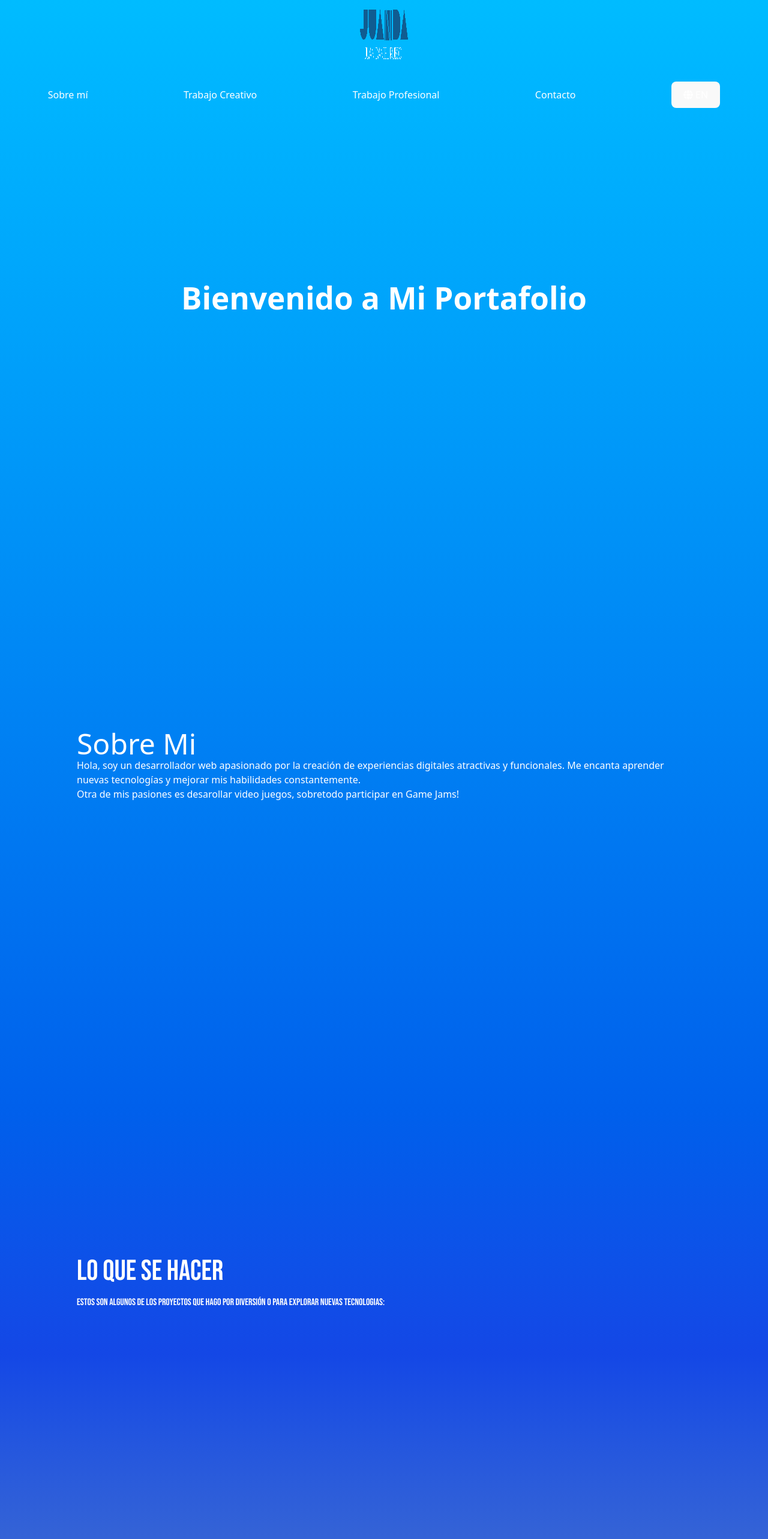
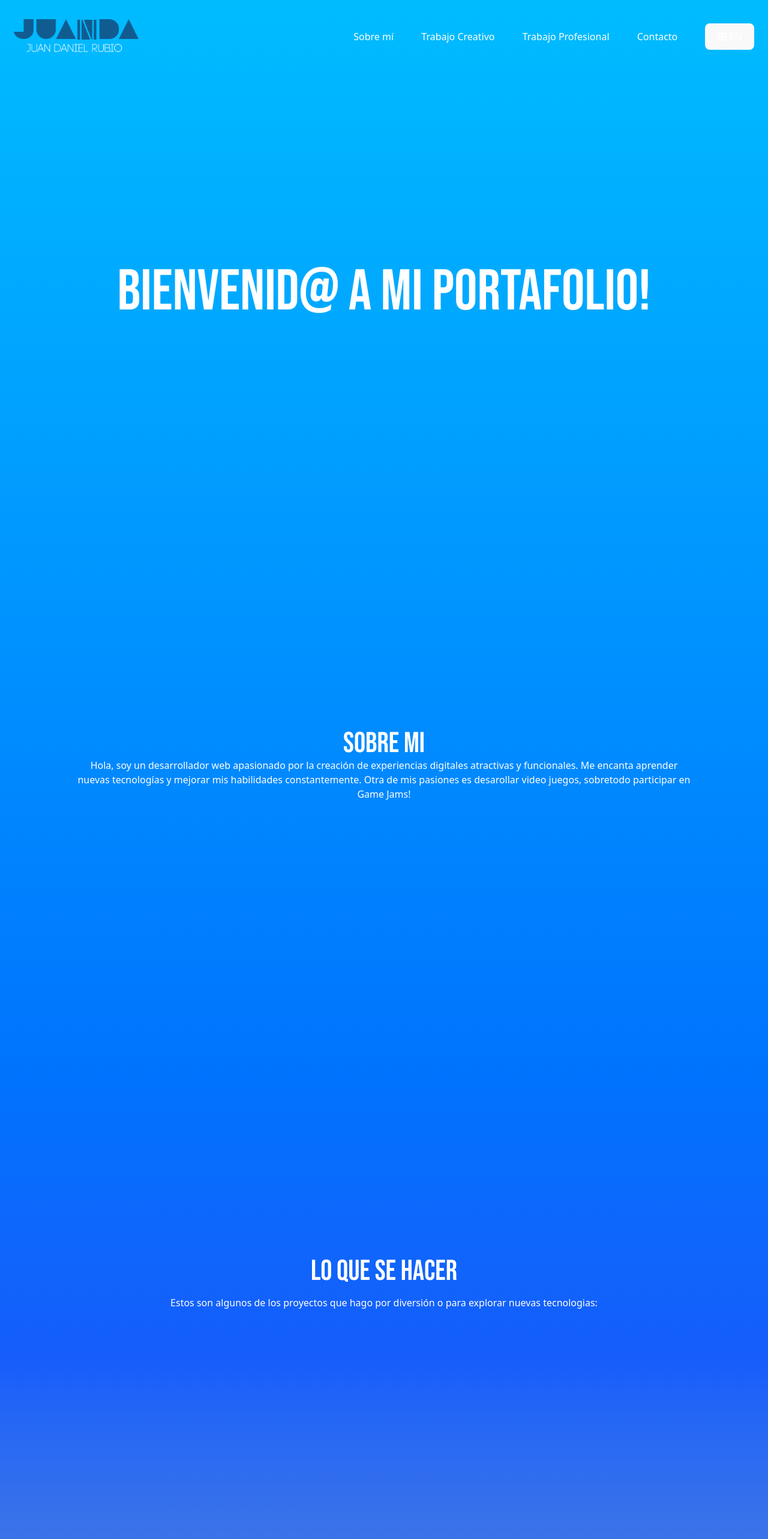
Before and after one commit to JdR2V/portfolio2, a React (Vite) app: page / in a window 1280 px wide. Shown: the top 2566 px of the page at 60% size. Built offline with nearby package versions, Linux system fonts and the light colour scheme.

Commit message:
Finishing adding the Components so I can start adding the cotent. Trying to fix the language toggle.

```diff
--- a/src/App.jsx
+++ b/src/App.jsx
@@ -10,6 +10,7 @@ import { SplitText } from "gsap/SplitText";
 import logoDark from "./assets/images/logo-dark.png";
 
 //Importing Components
+import Welcome from "./Components/welcome";
 import AboutMe from "./Components/aboutMe";
 import Contact from "./Components/contact";
 import Professional from "./Components/professional";
@@ -23,6 +24,7 @@ export default function PortfolioPage() {
   const [language, setLanguage] = useState("es");
   const circleRef = useRef(null);
 
+ {/* Scroll to top button visibility based on scroll position */}
   useEffect(() => {
     const handleScroll = () => {
       setShowButton(window.scrollY > 300);
@@ -35,6 +37,8 @@ export default function PortfolioPage() {
     window.scrollTo({ top: 0, behavior: "smooth" });
   };
 
+
+  {/* Smooth scrolling to sections */}
   const scrollToSection = (sectionId) => {
     const section = document.getElementById(sectionId);
     if (section) {
@@ -67,6 +71,8 @@ export default function PortfolioPage() {
     })
   };
 
+  {/* Text content based on language */}
+
   const text = {
     home: language === "en" ? "Home" : "Inicio",
     about: language === "en" ? "About Me" : "Sobre mí",
@@ -85,28 +91,30 @@ export default function PortfolioPage() {
   };
 
 
+  {/* Actual content of the website */}
   return (
-    <div className="font-sans scroll-smooth flex-col bg-gradient-to-b from-sky-400 via-blue-700 to-amber-400 text-white min-h-screen min-w-screen">
+    <div className="font-sans scroll-smooth flex-col bg-gradient-to-b from-sky-400 via-blue-600 to-amber-400 text-white min-h-screen min-w-screen">
       {/* Navbar */}
       <nav className="fixed top-0 w-full bg-transparent z-50 text-blue-950">
 
-        {/* Logo */}
-          <span className="mx-2 md:mx-0"><a href="#home" onClick={(e) => {e.preventDefault(); scrollToSection("home");}} ><img className="h-30 w-auto px-150 py-4" src={logoDark} alt="Logo in dark mode" /></a></span>
 
         <ul className="flex flex-wrap justify-center md:justify-around py-4 text-sm md:text-base items-center">
-          {/* About Link */}
+        {/* Logo */}
+          <span className="mx-2 md:mx-0"><a href="#home" onClick={(e) => {e.preventDefault(); scrollToSection("home");}} ><img className="h-20/50 w-20/50 py-4" src={logoDark} alt="Logo in dark mode" /></a></span>
+
+        {/* About Link */}
           <li className="mx-2 md:mx-0"><a href="#about" onClick={(e) => {e.preventDefault(); scrollToSection("about");}} className="hover:text-blue-500"><span className="text-white">{text.about}</span></a></li>
 
-          {/* Creative Link */}
+        {/* Creative Link */}
           <li className="mx-2 md:mx-0"><a href="#creative" onClick={(e) => {e.preventDefault(); scrollToSection("creative");}} className="hover:text-blue-500"><span className="text-white">{text.creative}</span></a></li>
 
-          {/* Professional Link */}
+        {/* Professional Link */}
           <li className="mx-2 md:mx-0"><a href="#professional" onClick={(e) => {e.preventDefault(); scrollToSection("professional");}} className="hover:text-blue-500"><span className="text-white">{text.professional}</span></a></li>
 
-          {/* Contact Link */}
+        {/* Contact Link */}
           <li className="mx-2 md:mx-0"><a href="#contact" onClick={(e) => {e.preventDefault(); scrollToSection("contact");}} className="hover:text-blue-500"><span className="text-white">{text.contact}</span></a></li>
 
-          {/* Circle Animation to Change Language */}
+        {/* Circle Animation to Change Language */}
           <div ref={circleRef}
           className="absolute top-1/2 right-20 w-10 h-10 bg-blue-600 rounded-full transform -translate-x-1/2 -translate-y-1/2"
           style={{
@@ -132,7 +140,7 @@ export default function PortfolioPage() {
       <main className="pt-24 space-y-20 px-4 sm:px-6 md:px-12 lg:px-24 xl:px-32">
         {/* Home Section */}
         <section id="home" className="min-h-screen flex items-center justify-center bg-transparent text-center">
-          <h1 className="text-3xl sm:text-4xl md:text-5xl font-bold">{text.welcome}</h1>
+          <Welcome />
         </section>
 
         {/* About Me Section */}
@@ -141,7 +149,7 @@ export default function PortfolioPage() {
         </section>
 
         {/* Creative Work Section */}
-        <section id="creative" className="min-h-screen py-60 bg-transparent font-bebas-neue">
+        <section id="creative" className="min-h-screen py-60 bg-transparent">
           <Works />
         </section>
 
@@ -155,6 +163,8 @@ export default function PortfolioPage() {
           <Contact />
         </section>
       </main>
+
+
 
       {/* Scroll to Top Button */}
       {showButton && (
--- a/src/Components/aboutMe.jsx
+++ b/src/Components/aboutMe.jsx
@@ -1,9 +1,9 @@
 function AboutMe(){
     return (
-        <div>
-            <h2 class="text-white text-5xl">Sobre Mi</h2>
-            <p>Hola, soy un desarrollador web apasionado por la creación de experiencias digitales atractivas y funcionales. Me encanta aprender nuevas tecnologías y mejorar mis habilidades constantemente.</p>
-            <p>Otra de mis pasiones es desarollar video juegos, sobretodo participar en Game Jams!</p>
+        <div class="max-w-auto text-center">
+            <h2 class="text-white text-5xl font-bebas-neue">Sobre Mi</h2>
+            <p>Hola, soy un desarrollador web apasionado por la creación de experiencias digitales atractivas y funcionales. Me encanta aprender nuevas tecnologías y mejorar mis habilidades constantemente. Otra de mis pasiones es desarollar video juegos, sobretodo participar en Game Jams!</p>
+
         </div>
     )
 }
--- a/src/Components/contact.jsx
+++ b/src/Components/contact.jsx
@@ -1,7 +1,7 @@
 function Contact(){
     return (
         <div>
-            <h2 class="text-white text-5xl pb-4">Contacto</h2>
+            <h2 class="text-white text-5xl pb-4 font-bebas-neue">Contacto</h2>
             <p>Si quieres saber mas sobre lo que hago, enviame un mensaje para estar en contacto.</p>
 
           <form className="space-y-4 max-w-xl mx-auto px-4 py-4">
--- a/src/Components/professional.jsx
+++ b/src/Components/professional.jsx
@@ -1,8 +1,8 @@
 function Professional(){
     return (
-        <div className="max-w-auto">
-            <h2 class="text-white text-5xl pb-4">Mi Experiencia</h2>
-            <p>Aquí te presento algunos de mis trabajos para diversos clientes:</p>
+        <div class="max-w-auto justify-items-center">
+            <h2 class="text-white text-5xl pb-4 font-bebas-neue">Mi Experiencia</h2>
+            <p class="">Aquí te presento algunos de mis trabajos para diversos clientes:</p>
 
         </div>
     )
--- /dev/null
+++ b/src/Components/welcome.jsx
@@ -0,0 +1,11 @@
+function Welcome(){
+    return (
+        <div>
+            <h2 class="text-white text-8xl pb-4 font-bebas-neue">Bienvenid@ a mi portafolio!</h2>
+
+
+        </div>
+    )
+}
+
+export default Welcome;
--- a/src/Components/work.jsx
+++ b/src/Components/work.jsx
@@ -1,8 +1,8 @@
 function Works(){
     return (
-        <div>
-            <h2 class="text-white text-5xl pb-4">Lo que se hacer</h2>
-            <p>Estos son algunos de los proyectos que hago por diversión o para explorar nuevas tecnologias:</p>
+        <div class="max-w-auto justify-items-center">
+            <h2 class="text-white text-5xl pb-4 font-bebas-neue">Lo que se hacer</h2>
+            <p class="">Estos son algunos de los proyectos que hago por diversión o para explorar nuevas tecnologias:</p>
 
 
         </div>
```
